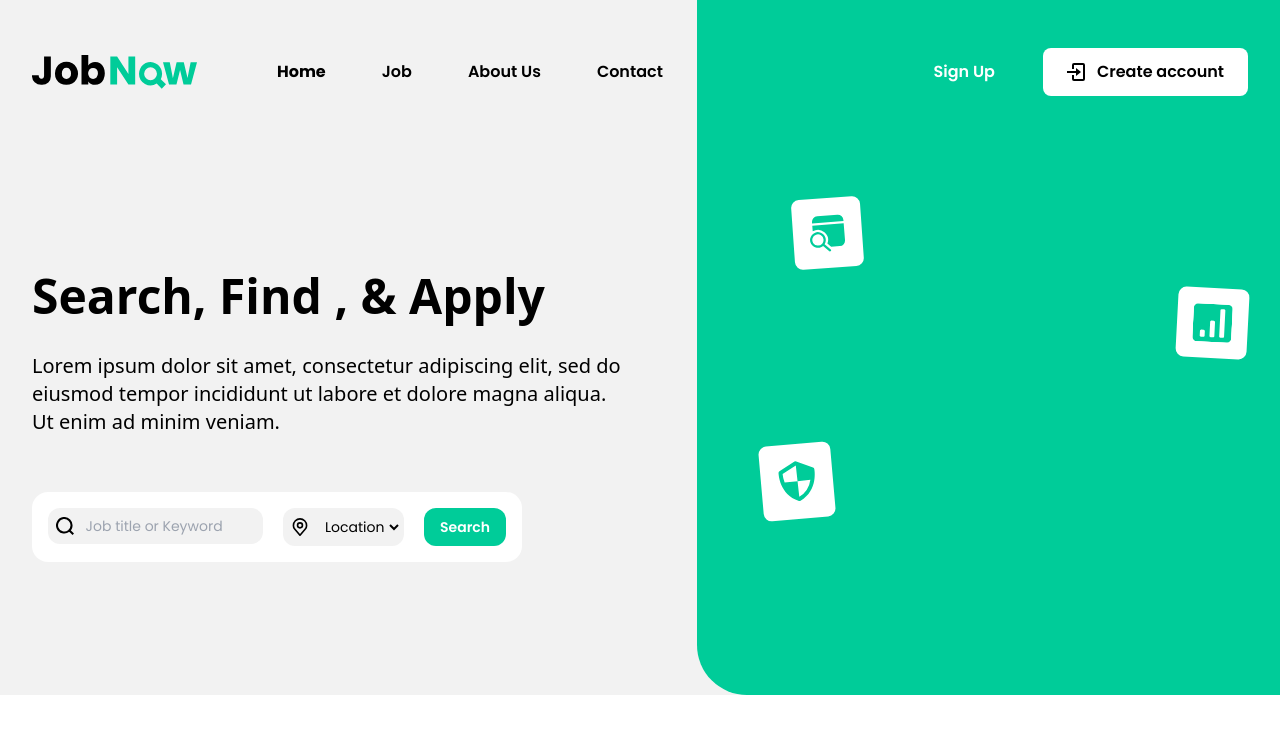
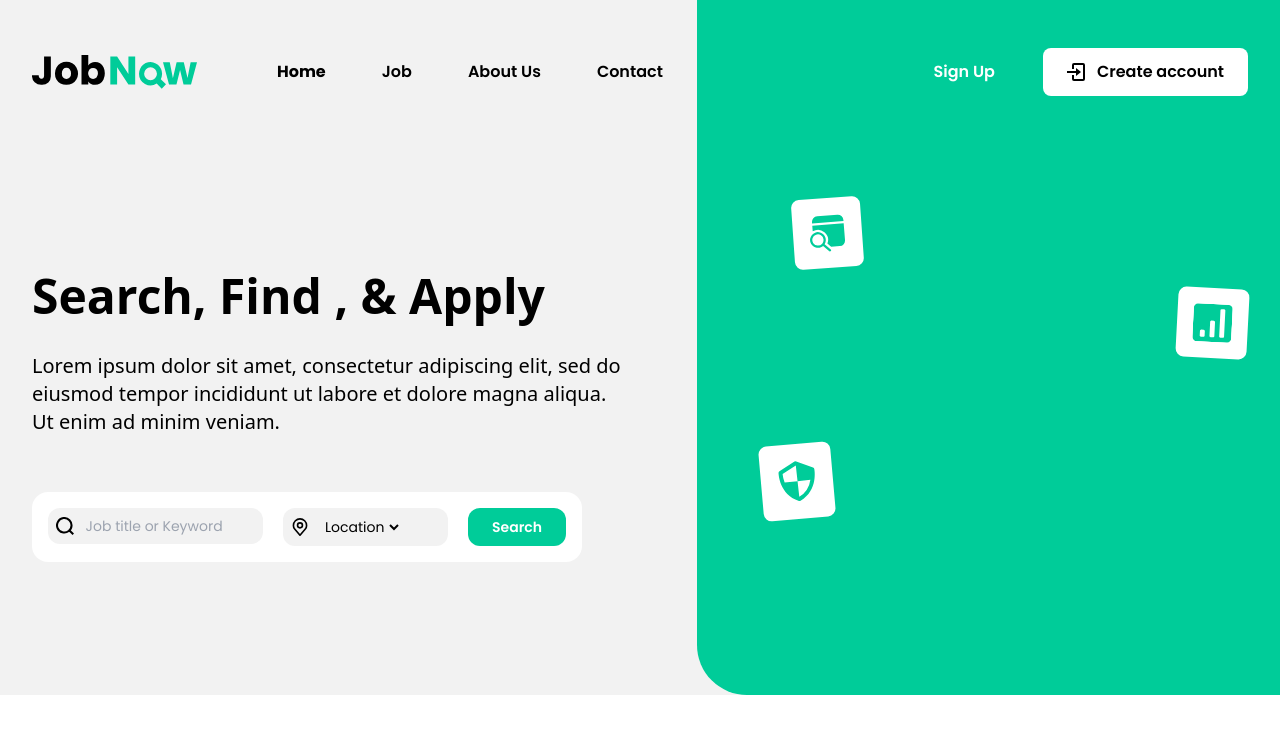
Before and after one commit to MaryJoeKhoury/job-search, a Next.js app: page / in a window 1280 px wide. Shown: the top 734 px of the page. Built offline with nearby package versions, Linux system fonts and the light colour scheme.

Commit message:
style banner fix

```diff
--- a/components/HeroArea.js
+++ b/components/HeroArea.js
@@ -26,7 +26,7 @@ const HeroArea = (props) => {
             </div>
 
             <div className=" w-full  mt-[-6rem]  justify-around md:justify-between md:bg-opacity-100 md:bg-green items-start md:rounded-bl-[50px]">
-              <div className="bg-white w-fit  p-4 rounded-lg  md:mt-72 xl:ml-[30rem] lg:ml-[19rem]  md:ml-52 rotate-3 xs:mt-8 xs:ml-96 ml-60  ">
+              <div className="bg-white w-fit  p-4 rounded-lg  md:mt-72 xl:ml-[30rem] lg:ml-[19rem]  md:ml-40 rotate-3 xs:mt-8 xs:ml-96 ml-60  ">
                 <Statistics />
               </div>
               <div className="bg-white w-fit p-4 rounded-lg -rotate-[4deg]  lg:ml-24 md:-mt-40 md:ml-16 xs:-mt-52 xs:ml-24 -mt-44 ml-10 ">
--- a/components/SearchJobFilter.js
+++ b/components/SearchJobFilter.js
@@ -14,7 +14,7 @@ const SearchJobFilter = () => {
           />
         </div>
       </form>
-      <div className="flex flex-row items-center rounded-xl bg-grey  pl-2 pr-5 py-2 gap-3">
+      <div className="flex flex-row items-center rounded-xl bg-grey  pl-2 pr-16 py-2 gap-3">
         <img src="/icons/location.svg" />
         <select className="outline-none bg-grey" select="">
           <option value="" hidden="hidden">
@@ -26,7 +26,7 @@ const SearchJobFilter = () => {
           <option value="uk">UK</option>
         </select>
       </div>
-      <button className="text-white bg-green outline-none rounded-xl    px-4 py-2 font-Poppins font-semibold">
+      <button className="text-white bg-green outline-none rounded-xl    px-6 py-2 font-Poppins font-semibold">
         Search
       </button>
     </div>
--- a/styles/globals.css
+++ b/styles/globals.css
@@ -12,11 +12,11 @@ html {
 @tailwind utilities;
 
 @layer components {
-  @media (max-width: 475px) {
+  /* @media (max-width: 475px) {
     .xs-alignement {
       @apply m-auto max-w-sm px-8;
     }
-  }
+  } */
 
   /* @media (min-width: 640px) and (max-width: 1024px) {
     .alignement {
```
